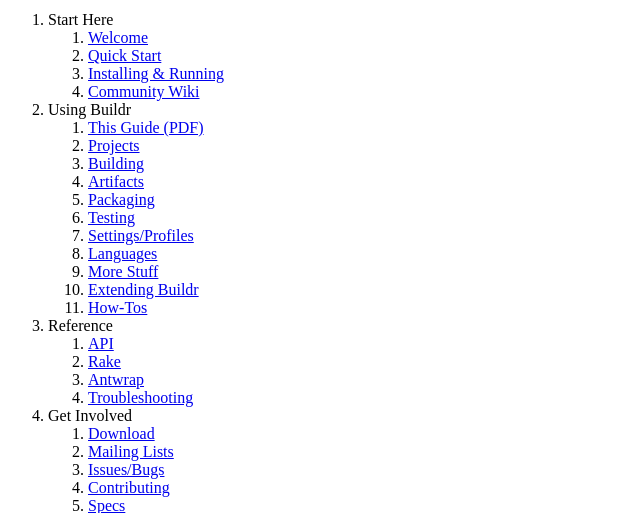
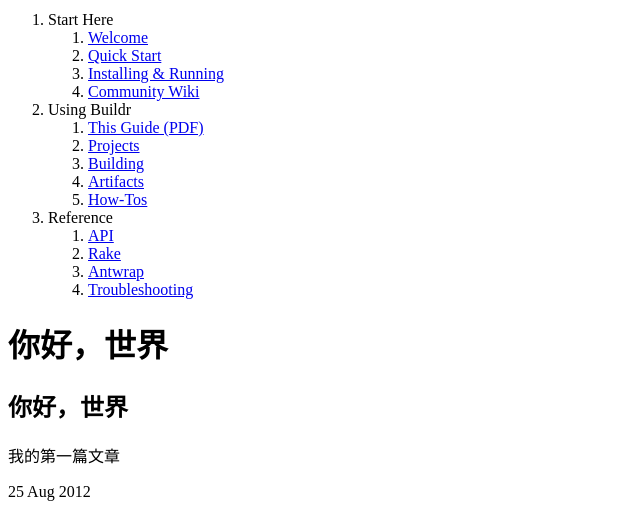
Before and after one commit to web-se/course, a Jekyll site: the page built from _posts/2012-08-25-hello-world.html, in a window 1280 px wide. Shown: the part 331-844 px from the top of the page, without its empty margins (0-640 px from the left). Built offline with Jekyll 4.4.1, drawn with Linux system fonts in a browser that asks for light colours; some of the changed text lies outside the part shown; grey boxes are pictures that could not be loaded.

Commit message:
new temp

```diff
--- a/_layouts/default.html
+++ b/_layouts/default.html
@@ -34,12 +34,6 @@
               <li><a href='projects.html'>Projects</a></li>
               <li><a href='building.html'>Building</a></li>
               <li><a href='artifacts.html'>Artifacts</a></li>
-              <li><a href='packaging.html'>Packaging</a></li>
-              <li><a href='testing.html'>Testing</a></li>
-              <li><a href='settings_profiles.html'>Settings/Profiles</a></li>
-              <li><a href='languages.html'>Languages</a></li>
-              <li><a href='more_stuff.html'>More Stuff</a></li>
-              <li><a href='extending.html'>Extending Buildr</a></li>
               <li><a href='http://cwiki.apache.org/confluence/display/BUILDR/Buildr+HowTos'>How-Tos</a></li>
             </ol>
           </li>
@@ -51,30 +45,6 @@
               <li><a href='http://cwiki.apache.org/confluence/display/BUILDR/Common+Problems+and+Solutions'>Troubleshooting</a></li>
             </ol>
           </li>
-          <li>Get Involved
-            <ol class="toc">
-              <li><a href='download.html'>Download</a></li>
-              <li><a href='mailing_lists.html'>Mailing Lists</a></li>
-              <li><a href='http://issues.apache.org/jira/browse/Buildr'>Issues/Bugs</a></li>
-              <li><a href='contributing.html'>Contributing</a></li>
-              <li><a href='specs.html'>Specs</a></li>
-              <li><a href='coverage/index.html'>Coverage</a></li>
-            </ol>
-          </li>
-          <li>
-            <form action='http://www.google.com/cse' id='searchbox_003673095760649043902:ogcgrzu0l2y'>
-              <input name='cx' type='hidden' value='003673095760649043902:ogcgrzu0l2y'>
-              <input name='cof' type='hidden' value='FORID:0'>
-              <input name='q' size='20' type='text'>
-              <input name='sa' type='submit' value='Search'>
-              <img alt='Google Custom Search' src='http://www.google.com/coop/images/google_custom_search_smnar.gif'>
-            </form>
-          </li>
-          <li>The Buildr Book
-            <p><a href='http://www.amazon.com/Buildr/dp/1442160942/'><img src='images/1442160941-frontcover.jpg' style='width:120px'></a></p>
-            <p>Based on the Buildr documentation, available from <a href='http://www.amazon.com/Buildr/dp/1442160942/'>Amazon</a> and
-            <a href='http://www.createspace.com/3382199'>CreateSpace</a></p>
-          </li>
         </ol>
       </div>
       <div id='content'>
```
Also changed, not shown: other parts of _layouts/default.html (+1 -1 lines).
